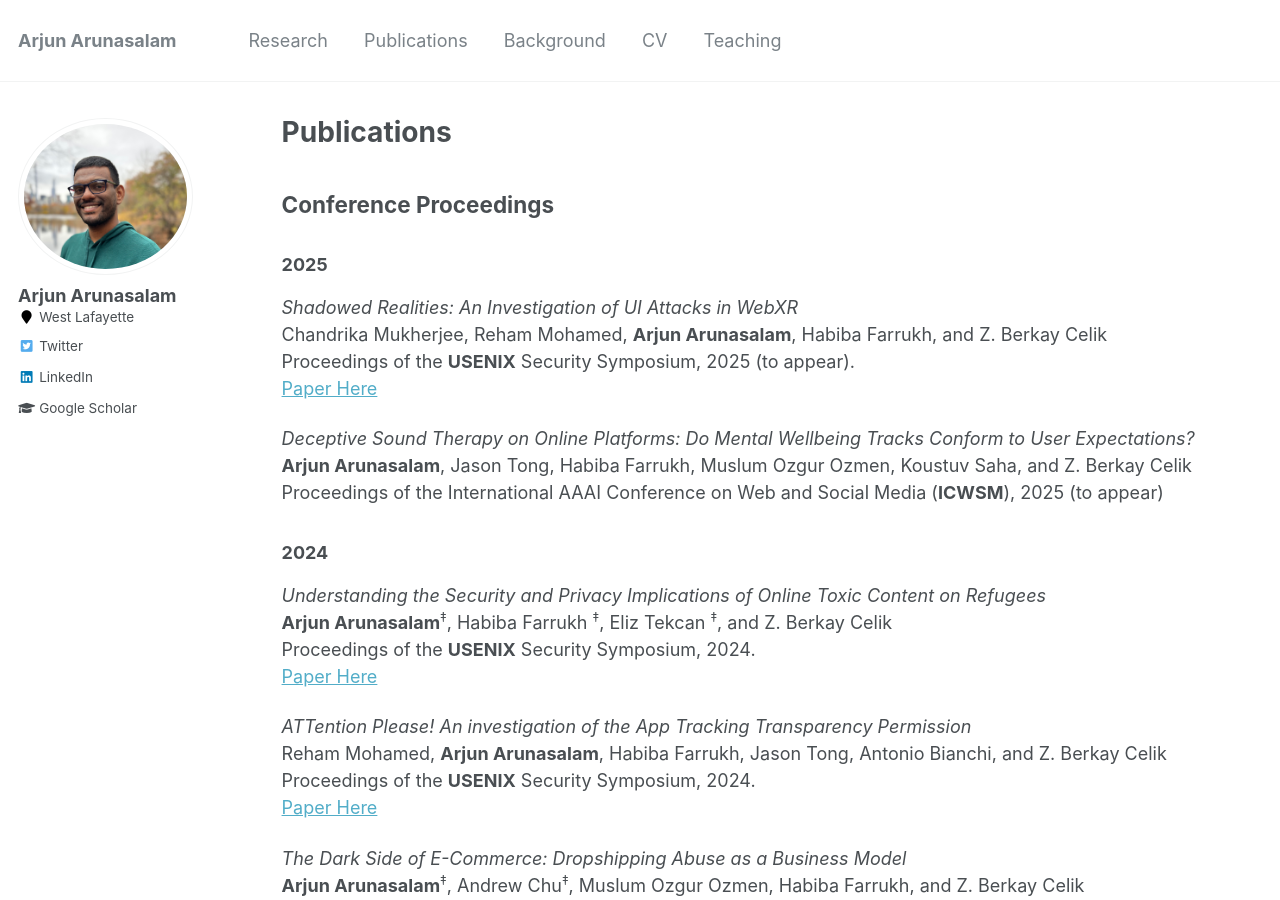
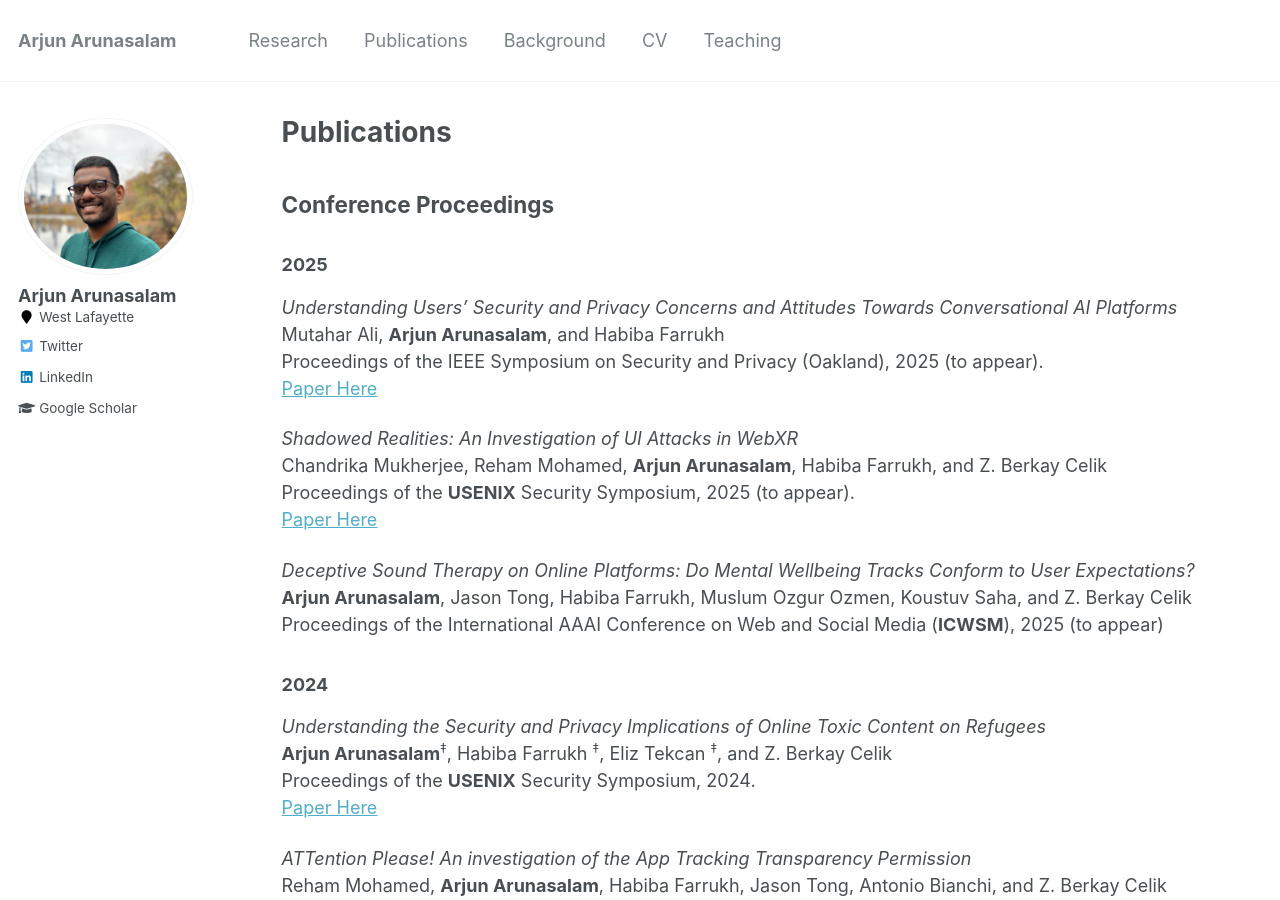
Before and after one commit to arjunarunasalam/arjunarunasalam.github.io, a Jekyll site: the page built from _pages/publications.md, in a window 1280 px wide and 900 px high. Built offline with Jekyll 4.4.1, drawn with Linux system fonts in a browser that asks for light colours.

Commit message:
add oakland paper

```diff
--- a/_pages/publications.md
+++ b/_pages/publications.md
@@ -11,6 +11,14 @@ author_profile: true
 ## Conference Proceedings
 
 ### 2025
+
+*Understanding Users’ Security and Privacy Concerns and Attitudes Towards Conversational AI Platforms*<br>
+Mutahar Ali, **Arjun Arunasalam**, and Habiba Farrukh<br>
+Proceedings of the IEEE Symposium on Security and Privacy (Oakland), 2025 (to appear). <br>
+[Paper Here](https://arxiv.org/pdf/2504.06552)<br>
+
+
+
 *Shadowed Realities: An Investigation of UI Attacks in WebXR*<br>
 Chandrika Mukherjee, Reham Mohamed, **Arjun Arunasalam**, Habiba Farrukh, and Z. Berkay Celik<br>
 Proceedings of the **USENIX** Security Symposium, 2025 (to appear). <br>
```
Also changed, not shown: _pages/about.md (+2 -0 lines).
